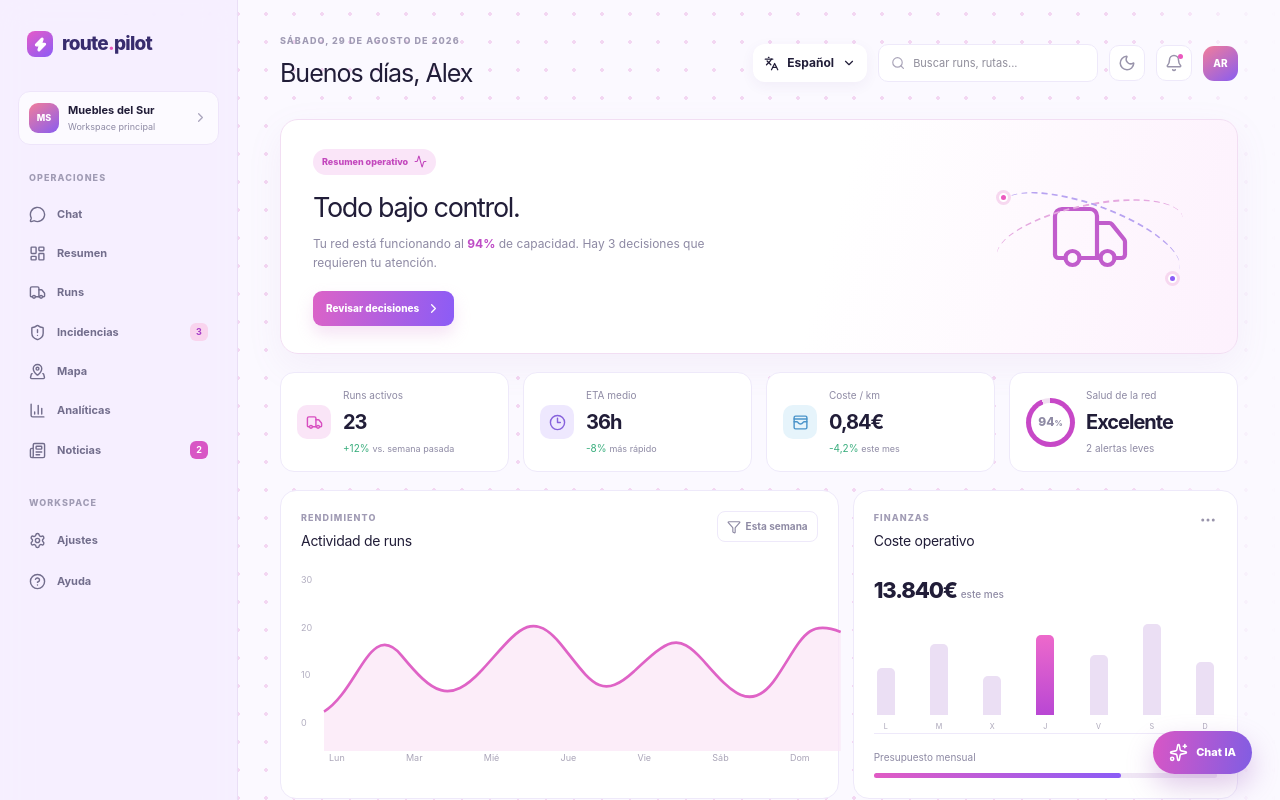
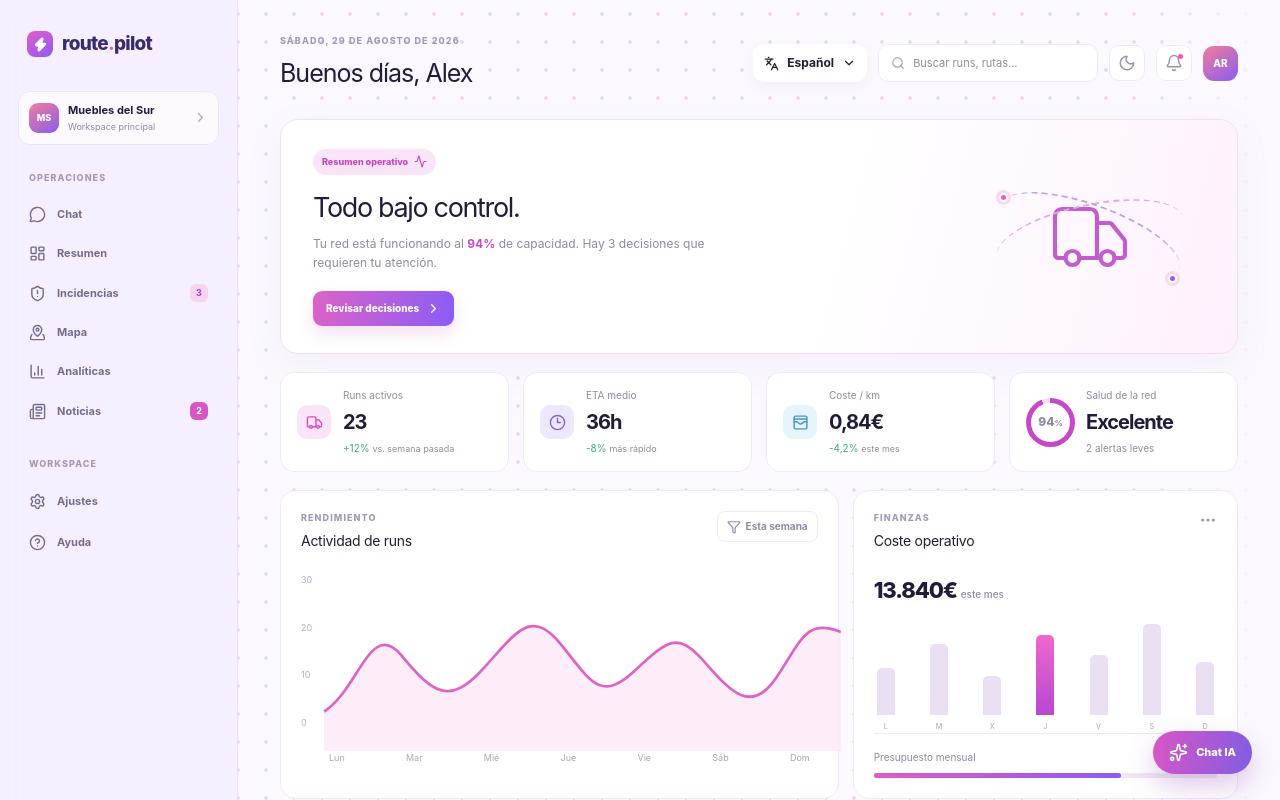
Before and after one commit to Mapix776/Maizena---Nextwave, a Next.js app in the folder frontend/: page / in a window 1280 px wide. Shown: the top 800 px of the page. Built offline with nearby package versions, Linux system fonts and the light colour scheme.

Commit message:
feat: remove 'runs' navigation and update translations
Co-authored-by: Mapix776 <177975309+Mapix776@users.noreply.github.com>

```diff
--- a/frontend/app/page.tsx
+++ b/frontend/app/page.tsx
@@ -51,7 +51,6 @@ const runs: Run[] = [
 
 const navItems = [
   { key: 'summary', icon: LayoutDashboard },
-  { key: 'runs', icon: Truck },
   { key: 'issues', icon: ShieldAlert, badge: '3' },
   { key: 'map', icon: MapPinned },
   { key: 'analytics', icon: BarChart3 },
@@ -80,7 +79,6 @@ function ViewScreen({ active, onNotify, t }: { active: string; onNotify: (messag
   if (active === 'Analíticas') return <AnalyticsView onNotify={onNotify} t={t} />
   if (active === 'Chat') return <AgentBuilderView onNotify={onNotify} />
   const copy: Record<string, { kicker: string; title: string; description: string; items: string[] }> = {
-    Runs: { kicker: 'Operaciones', title: 'Todos los runs', description: 'Supervisa rutas activas, próximos movimientos y estados de entrega.', items: ['RUN-2048 · Madrid → Lyon · En tránsito', 'RUN-2047 · Valencia → Lisboa · En preparación', 'RUN-2046 · Bilbao → París · Revisar'] },
     Incidencias: { kicker: 'Atención', title: 'Incidencias', description: 'Revisa las alertas que requieren una decisión humana.', items: ['Retraso de 35 min · RUN-2046', 'Documentación pendiente · RUN-2047', 'Cambio de muelle solicitado · Centro Lyon'] },
     Chat: { kicker: 'Comunicación', title: 'Chat del equipo', description: 'Coordina decisiones rápidas con las personas de operaciones.', items: ['Lucía · ¿Confirmamos la salida de Valencia?', 'Diego · El muelle 4 ya está disponible', 'Marina · He actualizado el ETA de Lyon'] },
     Noticias: { kicker: 'Comunicación', title: 'Noticias', description: 'Mantente al día de cambios relevantes para tu red logística.', items: ['Nueva ventana de circulación en Lyon', 'Seur amplía cobertura para Lisboa', 'Actualización de tarifas para junio'] },
@@ -146,7 +144,7 @@ function App() {
         <p className="nav-label">{t.operations}</p>
         <nav aria-label="Navegación principal">
           <button className={active === 'Chat' ? 'nav-item active' : 'nav-item'} onClick={() => handleNav('Chat')}><MessageCircle size={17} /><span>Chat</span></button>
-          {navItems.map(({ key, icon: Icon, badge }) => { const label = t[key as keyof typeof t]; return <button key={key} className={active === key ? 'nav-item active' : 'nav-item'} onClick={() => handleNav(key === 'summary' ? 'Resumen' : key === 'runs' ? 'Runs' : key === 'fleet' ? 'Flota' : key === 'calendar' ? 'Calendario' : key === 'issues' ? 'Incidencias' : key === 'map' ? 'Mapa' : 'Analíticas')}><Icon size={17} /><span>{label}</span>{badge && <em>{badge}</em>}</button> })}
+          {navItems.map(({ key, icon: Icon, badge }) => { const label = t[key as keyof typeof t]; return <button key={key} className={active === key ? 'nav-item active' : 'nav-item'} onClick={() => handleNav(key === 'summary' ? 'Resumen' : key === 'issues' ? 'Incidencias' : key === 'map' ? 'Mapa' : 'Analíticas')}><Icon size={17} /><span>{label}</span>{badge && <em>{badge}</em>}</button> })}
           <button className={active === 'Noticias' ? 'nav-item active' : 'nav-item'} onClick={() => handleNav('Noticias')}><Newspaper size={17} /><span>Noticias</span><em className="news-dot">2</em></button>
         </nav>
         <p className="nav-label secondary-label">{t.workspace}</p>
```
Also changed, not shown: frontend/lib/i18n.ts (+1 -1 lines).
